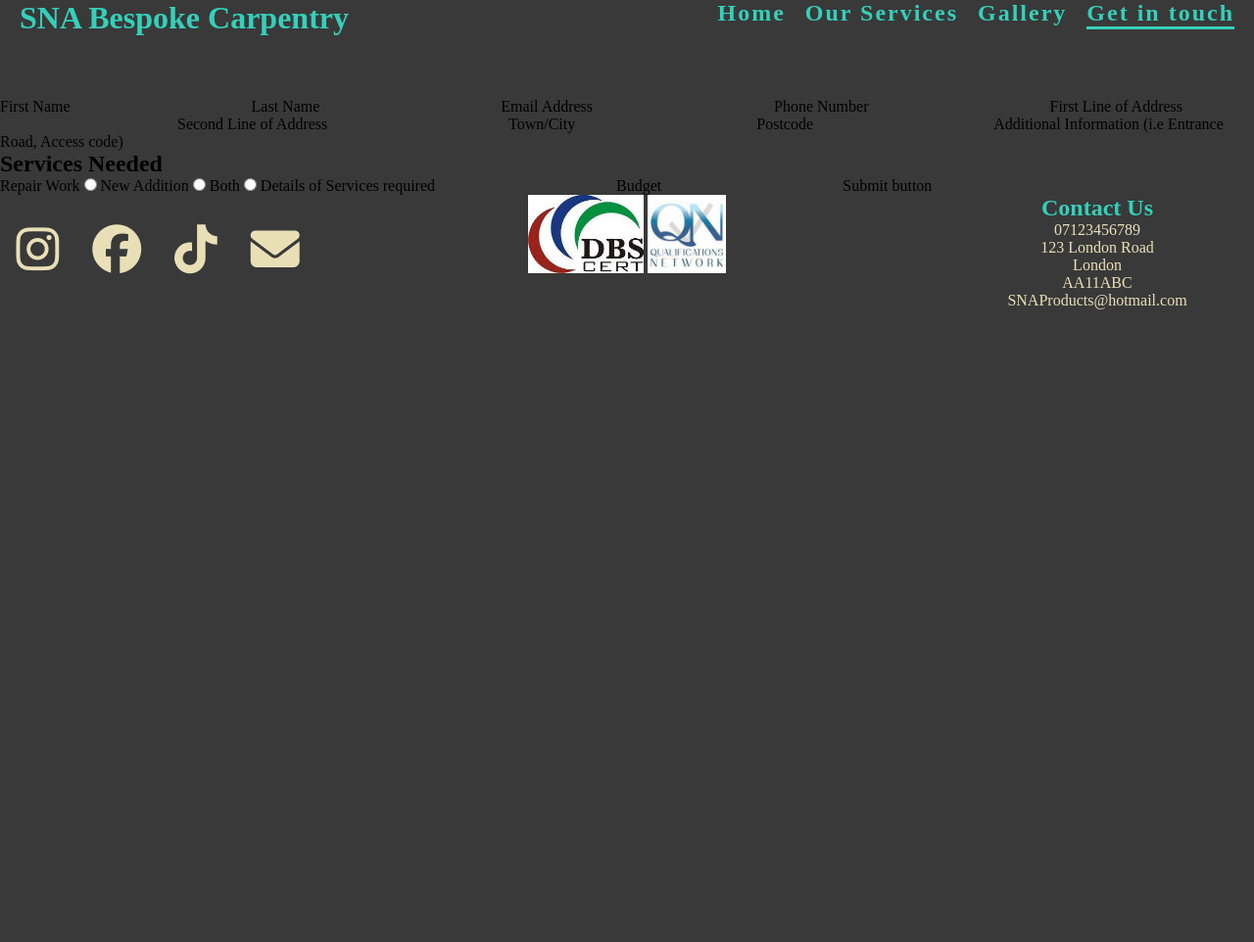
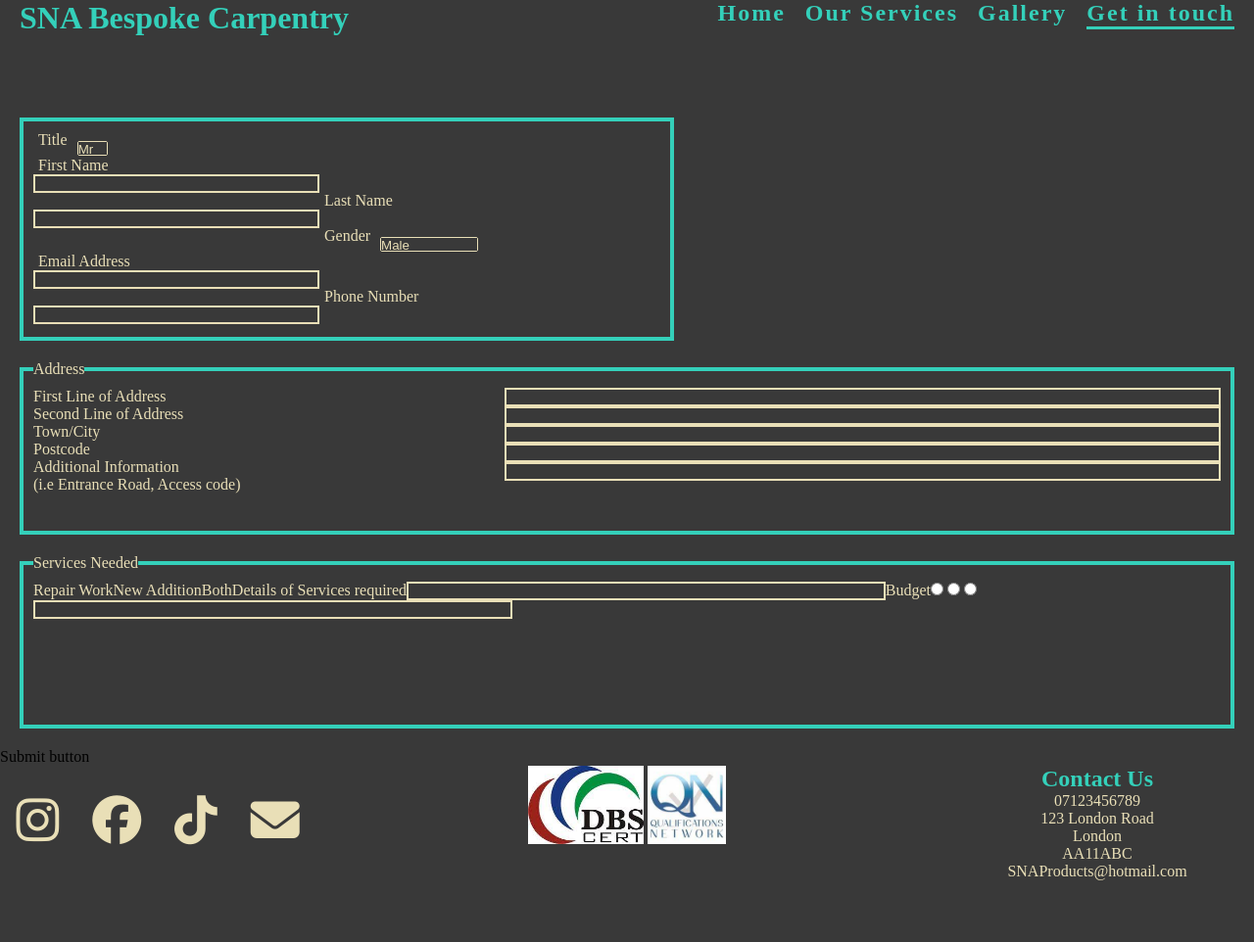
Before and after one commit to antonychalks/DJohnsCarpentry, a plain HTML site: page contact.html in a window 1280 px wide. Shown: the whole page at 98% size. Before the commit the page ends 800 px from the top, so only its background shows below. Drawn offline with Linux system fonts and the light colour scheme.

Commit message:
Added some styling to the form

```diff
--- a/assets/css/style.css
+++ b/assets/css/style.css
@@ -118,6 +118,7 @@
 .footer {
     height: 120px;
     display: inline;
+    clear: both;
 }
 
 .footer-container {
@@ -255,7 +256,79 @@
 
 .gallery-container h2 {
     margin-left: 20px;
-    color: #E9DFB7
+    color: #E9DFB7;
+}
+
+/*Form*/
+.form-container {
+    clear: left;
+    float: left;
+    width: 100%;
+}
+
+form label {
+    color: #E9DFB7;
+    float: left;
+}
+
+.text-input {
+    color: #E9DFB7;
+    width: 40%;
+    border: 2px solid #E9DFB7;
+    float: left;
+}
+
+form legend {
+    color: #E9DFB7;
+}
+
+#details-container {
+    border: 4px solid #34d0ba;
+    margin: 20px;
+    padding: 10px;
+    height: 200px;
+    width: 50%;
+}
+
+#details-container label {
+    margin-left: 5px;
+}
+
+#details-container input {
+    width: 45%;
+}
+
+#details-container select {
+    display: inline-block;
+}
+
+#title,
+#gender {
+    color: #E9DFB7;
+    height: 15px;
+    display: inline-block;
+    margin-left: 10px;
+    margin-top: 10px;
+    border: 1px solid #E9DFB7;
+}
+
+#address-container {
+    border: 4px solid #34d0ba;
+    margin: 20px;
+    padding: 10px;
+    height: 150px;
+}
+
+#address-container input {
+    width: 60%;
+    float: right;
+}
+
+#services-container {
+    border: 4px solid #34d0ba;
+    margin: 20px;
+    padding: 10px;
+    height: 150px;
 }
 
 /*at 1200 px, do smaller screen layout*/
--- a/contact.html
+++ b/contact.html
@@ -35,27 +35,52 @@
             </ul>
         </nav>
     </header>
-    <section>
+    <section class="form-container">
         <form>
-            <label for="fname">First Name</label>
-            <input class="text-input" type="text" id="fname" name="first_name" required>
-            <label for="lname">Last Name</label>
-            <input class="text-input" type="text" id="lname" name="last_name" required>
-            <label for="email">Email Address</label>
-            <input class="text-input" type="email" id="email" name="email_address" required>
-            <label for="phone">Phone Number</label>
+            <fieldset id="details-container">
+                <label for="title">Title</label>
+                <select id="title" name="title" size="9" required>
+                    <option value="mr">Mr</option>
+                    <option value="mrs">Mrs</option>
+                    <option value="miss">Miss</option>
+                    <option value="ms">Ms</option>
+                    <option value="mx">Mx</option>
+                    <option value="dr">Dr</option>
+                    <option value="sir">Sir</option>
+                    <option value="lord">Lord</option>
+                    <option value="lady">Lady</option>
+                </select><br>
+                <label for="fname">First Name</label><br>
+                <input class="text-input" type="text" id="fname" name="first_name" required><br>
+                <label for="lname">Last Name</label><br>
+                <input class="text-input" type="text" id="lname" name="last_name" required><br>
+                <label for="gender">Gender</label>
+                <select id="gender" name="gender" size="4" required>
+                    <option value="male">Male</option>
+                    <option value="female">Female</option>
+                    <option value="other">Other</option>
+                    <option value="prefer_not_to_say">Prefer not to say</option>
+                </select> <br>
+                <label for="email">Email Address</label><br>
+                <input class="text-input" type="email" id="email" name="email_address" required><br>
+                <label for="phone">Phone Number</label><br>
                 <input class="text-input" type="text" id="phone" name="phone_number">
+            </fieldset>
+            <fieldset id="address-container">
+                <legend>Address</legend>
                 <label for="first_add">First Line of Address</label>
-            <input class="text-input" type="text" id="first_add" name="first_line_of_address" required>
+                <input class="text-input" type="text" id="first_add" name="first_line_of_address" required><br>
                 <label for="second_add">Second Line of Address</label>
-            <input class="text-input" type="text" id="second_add" name="second_line_of_address">
+                <input class="text-input" type="text" id="second_add" name="second_line_of_address"><br>
                 <label for="town_city">Town/City</label>
-            <input class="text-input" type="text" id="town_city" name="town_city" required>
+                <input class="text-input" type="text" id="town_city" name="town_city" required><br>
                 <label for="postcode">Postcode</label>
-            <input class="text-input" type="text" id="postcode" name="postcode" required>
-            <label for="info">Additional Information (i.e Entrance Road, Access code)</label>
+                <input class="text-input" type="text" id="postcode" name="postcode" required><br>
+                <label for="info">Additional Information <br>(i.e Entrance Road, Access code)</label>
                 <input class="text-input" type="text" id="info" name="additional_info">
-            <h2>Services Needed</h2>
+            </fieldset>
+            <fieldset id="services-container">
+                <legend>Services Needed</legend>
                 <label for="repair">Repair Work</label>
                 <input type="radio" id="repair" name="services" required>
                 <label for="new">New Addition</label>
@@ -66,9 +91,10 @@
                 <input class="text-input" type="text" id="services_details" name="services_details" required>
                 <label for="bugdet">Budget</label>
                 <input class="text-input" type="text" id="budget" name="budget">
+            </fieldset>
             Submit button
         </form>
-    </section>
+    </section><br>
 
 
 
```
Lines whose indentation alone changed are shown as unchanged.
